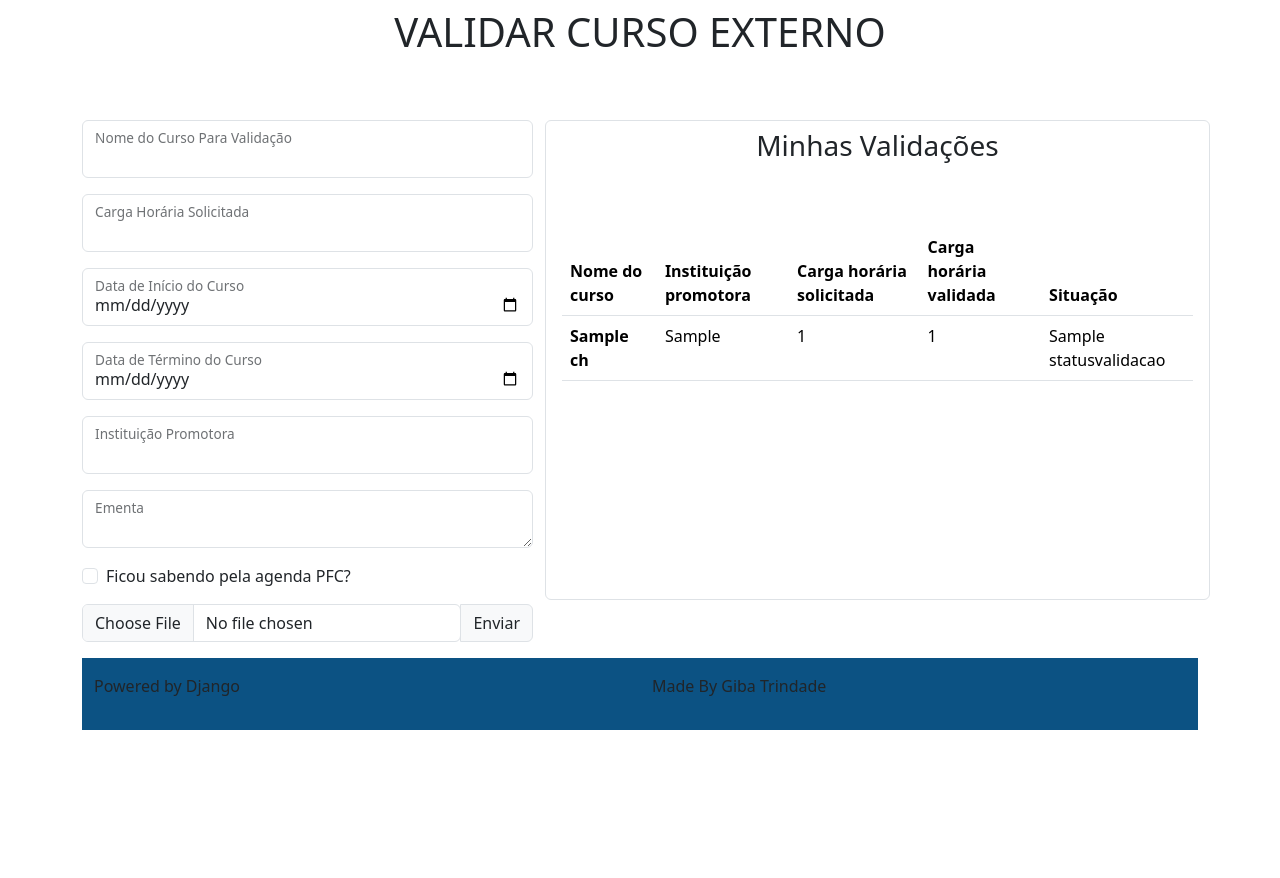
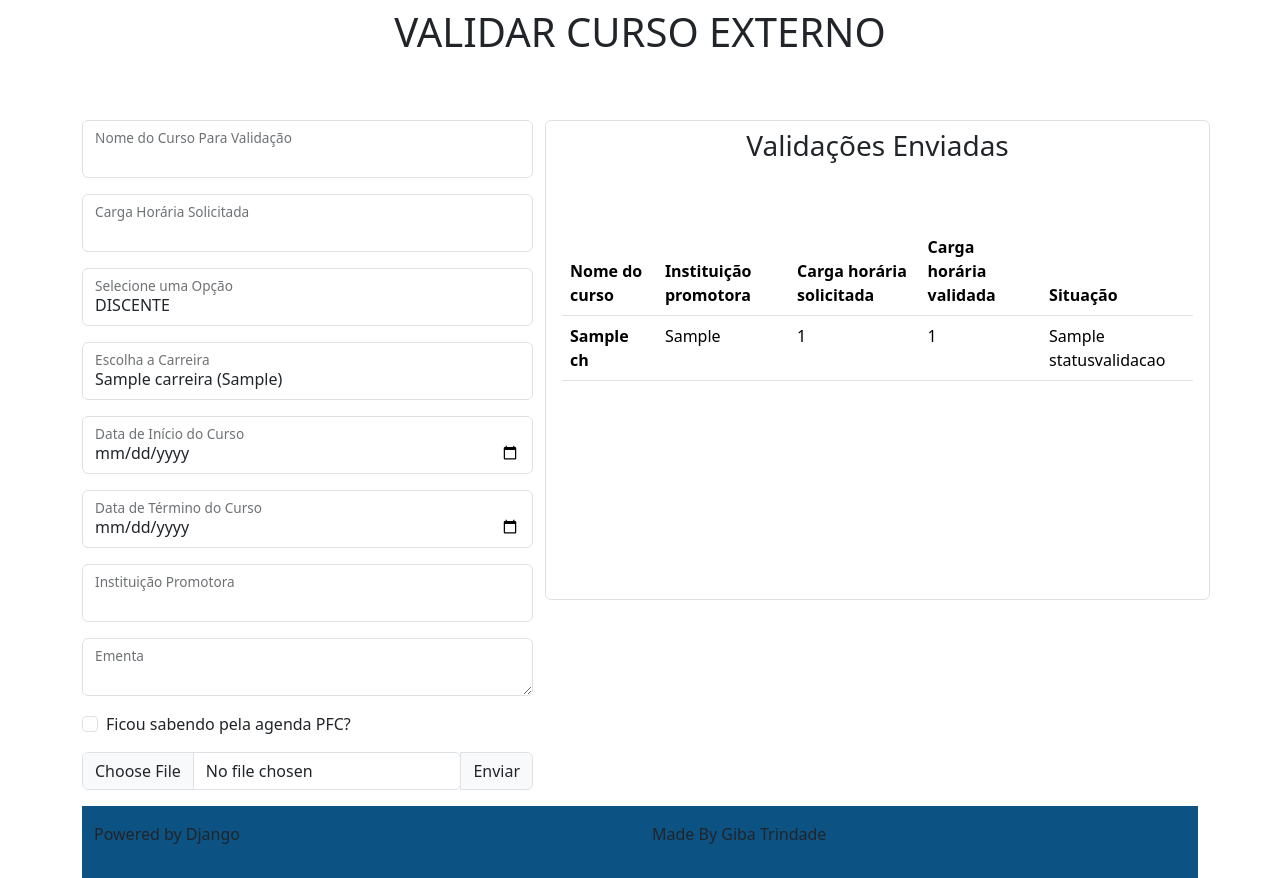
Before and after one commit to GibaTrindade/pfc_app_django, a Django app: page /validar_ch/ in a window 1280 px wide. Shown: the part 70-948 px from the top of the page. Before the commit the page ends 800 px from the top, so only its background shows below. Run offline with Django 4.2, Linux system fonts and the light colour scheme; a user stored in the database is signed in; tables that the repository leaves empty hold one stand-in row (values such as "Sample post"); parts of the project's set-up code (start-up, migrations or seed data) failed here and were passed over; some libraries are stand-ins or nearby versions.

Commit message:
criacao de alguns models de suport. campos em validacao de ch acrescentados

```diff
--- a/pfc_app/admin.py
+++ b/pfc_app/admin.py
@@ -113,6 +113,9 @@ admin.site.register(Certificado)
 admin.site.register(RequerimentoCH)
 admin.site.register(Competencia)
 admin.site.register(Trilha)
+admin.site.register(InstituicaoCertificadora)
+admin.site.register(InstituicaoPromotora)
+admin.site.register(Carreira)
 
 
 admin.site.site_header = 'PFC'
--- a/pfc_app/models.py
+++ b/pfc_app/models.py
@@ -95,6 +95,16 @@ class Trilha(models.Model):
     def __str__(self):
         return self.nome
 
+class InstituicaoPromotora(models.Model):
+    nome = models.CharField(max_length=400, blank=False, null=False)
+    def __str__(self):
+        return self.nome
+
+
+class InstituicaoCertificadora(models.Model):
+    nome = models.CharField(max_length=400, blank=False, null=False)
+    def __str__(self):
+        return self.nome
 
 class Curso(models.Model):
     TURNO_CHOICES = [
@@ -124,8 +134,8 @@ class Curso(models.Model):
     data_termino = models.DateField(blank=True, null=True)
     turno = models.CharField(max_length=10, choices=TURNO_CHOICES, default="TARDE")
     turma = models.CharField(max_length=10, choices=TURMA_CHOICES, default="TURMA1")
-    inst_certificadora = models.CharField(max_length=400, blank=False, null=False)
-    inst_promotora = models.CharField(max_length=400, blank=False, null=False)
+    inst_certificadora = models.ForeignKey(InstituicaoCertificadora, on_delete=models.SET_NULL, blank=True, null=True)
+    inst_promotora = models.ForeignKey(InstituicaoPromotora, on_delete=models.SET_NULL, blank=True, null=True)
     participantes = models.ManyToManyField(User, through='Inscricao', related_name='curso_participante')
     avaliacoes = models.ManyToManyField(User, through='Avaliacao', related_name='curso_avaliacao')
     #acao = models.ForeignKey(Acao, on_delete=models.CASCADE)
@@ -223,6 +233,14 @@ class StatusValidacao(models.Model):
     class Meta:
         verbose_name_plural = "status validações"
 
+
+class Carreira(models.Model):
+    nome = models.CharField(max_length=80)
+    sigla = models.CharField(max_length=20)
+    def __str__(self):
+        return self.nome+f' ({self.sigla})'
+
+
 class Validacao_CH(models.Model):
     CONDICAO_ACAO_CHOICES = [
         ('DISCENTE', 'DISCENTE'),
@@ -249,6 +267,7 @@ class Validacao_CH(models.Model):
     status = models.ForeignKey(StatusValidacao, on_delete=models.DO_NOTHING)#, default=status_validacao.id)
     condicao_na_acao = models.CharField(max_length=20, choices=CONDICAO_ACAO_CHOICES, blank=False, null=False, default="DISCENTE")
     analisado_em = models.DateField(blank=True, null=True)
+    carreira = models.ForeignKey(Carreira, on_delete=models.DO_NOTHING, blank=True, null=True)
 
     def __str__(self):
         return self.usuario.username
--- a/pfc_app/templates/pfc_app/validar_ch.html
+++ b/pfc_app/templates/pfc_app/validar_ch.html
@@ -16,6 +16,22 @@
             <div class="col form-floating mb-3">
                 <input type="input" class="form-control" name="ch_solicitada" id="ch_solicitada_id" required>
                 <label for="ch_solicitada_id" >Carga Horária Solicitada</label>
+            </div>
+            <div class="col form-floating mb-3">
+                <select class="form-control" name="condicao_acao" id="id_condicao_acao">
+                    {% for codigo, nome in opcoes %}
+                        <option value="{{ codigo }}">{{ nome }}</option>
+                    {% endfor %}
+                </select>
+                <label for="id_condicao_acao">Selecione uma Opção</label>
+            </div>
+            <div class="col form-floating mb-3">
+                <select class="form-control" name="carreira" id="id_carreira">
+                    {% for carreira in carreiras %}
+                        <option value="{{ carreira.id }}">{{ carreira.nome }} ({{ carreira.sigla }})</option>
+                    {% endfor %}
+                </select>
+                <label for="id_carreira">Escolha a Carreira</label>
             </div>
             <div class="col form-floating mb-3">
                 <input type="date" class="form-control" name="data_inicio"  id="id_data_inicio" required>
@@ -49,7 +65,7 @@
         </form>
     </div>
     <div class="col-md-7 col-12 px-3 overflow-auto border rounded" style="height: 60vh;">
-        <div class="d-flex p-2 justify-content-center mb-5"><h3>Minhas Validações</h3></div>
+        <div class="d-flex p-2 justify-content-center mb-5"><h3>Validações Enviadas</h3></div>
         <table class="table">
             <thead>
               <tr>
@@ -66,7 +82,8 @@
                 <th scope="row">{{ validacao.nome_curso }}</th>
                 <td>{{ validacao.instituicao_promotora }}</td>
                 <td>{{ validacao.ch_solicitada }}</td>
-                <td>{{ validacao.ch_confirmada }}</td>
+
+                <td>{{ validacao.ch_confirmada|default:0 }}</td>
                 <td>{{ validacao.status }}</td>
               </tr>
               {% endfor %}
--- a/pfc_app/views.py
+++ b/pfc_app/views.py
@@ -17,7 +17,7 @@ from django.http import HttpResponse
 from django.template import loader
 from .models import Curso, Inscricao, StatusInscricao, Avaliacao, \
                     Validacao_CH, StatusValidacao, User, Certificado,\
-                    Tema, Subtema
+                    Tema, Subtema, Carreira
 from .forms import AvaliacaoForm, DateFilterForm
 from django.db.models import Count, Q, Sum, Case, When, BooleanField, Exists, OuterRef, Value
 from django.db.models.functions import Concat
@@ -370,6 +370,8 @@ def validar_ch(request):
         data_termino = request.POST['data_termino']
         instituicao_promotora = request.POST['instituicao_promotora']
         ementa = request.POST['ementa']
+        condicao_na_acao = request.POST['condicao_acao']
+        carreira_id = condicao_na_acao = request.POST['carreira']
         try:
             agenda_pfc_check = request.POST['agenda_pfc']
             agenda_pfc = True
@@ -381,20 +383,29 @@ def validar_ch(request):
         except:
             messages.error(request, 'O campo carga horária precisa ser númerico!')
             return redirect('validar_ch')
+        try:
+            carreira = Carreira.objects.get(pk=carreira_id)
+        except:
+            messages.error(request, 'Carreira não encontrada')
+            return redirect('validar_ch')
+
         avaliacao = Validacao_CH(usuario=request.user, arquivo_pdf=arquivo_pdf,
                                  nome_curso=nome_curso, ch_solicitada=ch_solicitada,
                                  data_termino_curso=data_termino, data_inicio_curso = data_inicio,
                                  instituicao_promotora=instituicao_promotora, ementa=ementa,
-                                 agenda_pfc=agenda_pfc, status=status_validacao)
+                                 agenda_pfc=agenda_pfc, status=status_validacao,
+                                 condicao_na_acao=condicao_na_acao, carreira=carreira)
         avaliacao.save()
         # Redirecionar ou fazer algo após o envio bem-sucedido
         messages.success(request, 'Arquivo enviado com sucesso!')
         return redirect('validar_ch')
 
     validacoes_user = Validacao_CH.objects.filter(usuario=request.user)
+    condica_acao = Validacao_CH.CONDICAO_ACAO_CHOICES
+    carreiras = Carreira.objects.all()
 
 
-    return render(request, 'pfc_app/validar_ch.html', {'validacoes': validacoes_user})
+    return render(request, 'pfc_app/validar_ch.html', {'validacoes': validacoes_user, 'opcoes': condica_acao, 'carreiras': carreiras})
 
 
 def download_all_pdfs(request):
```
Also changed, not shown: pfc_app/migrations/0043_instituicaocertificadora_instituicaopromotora_and_more.py (added), pfc_app/migrations/0044_alter_curso_inst_certificadora_and_more.py (added), pfc_app/migrations/0045_carreira_validacao_ch_carreira.py (added), 2 other files.
